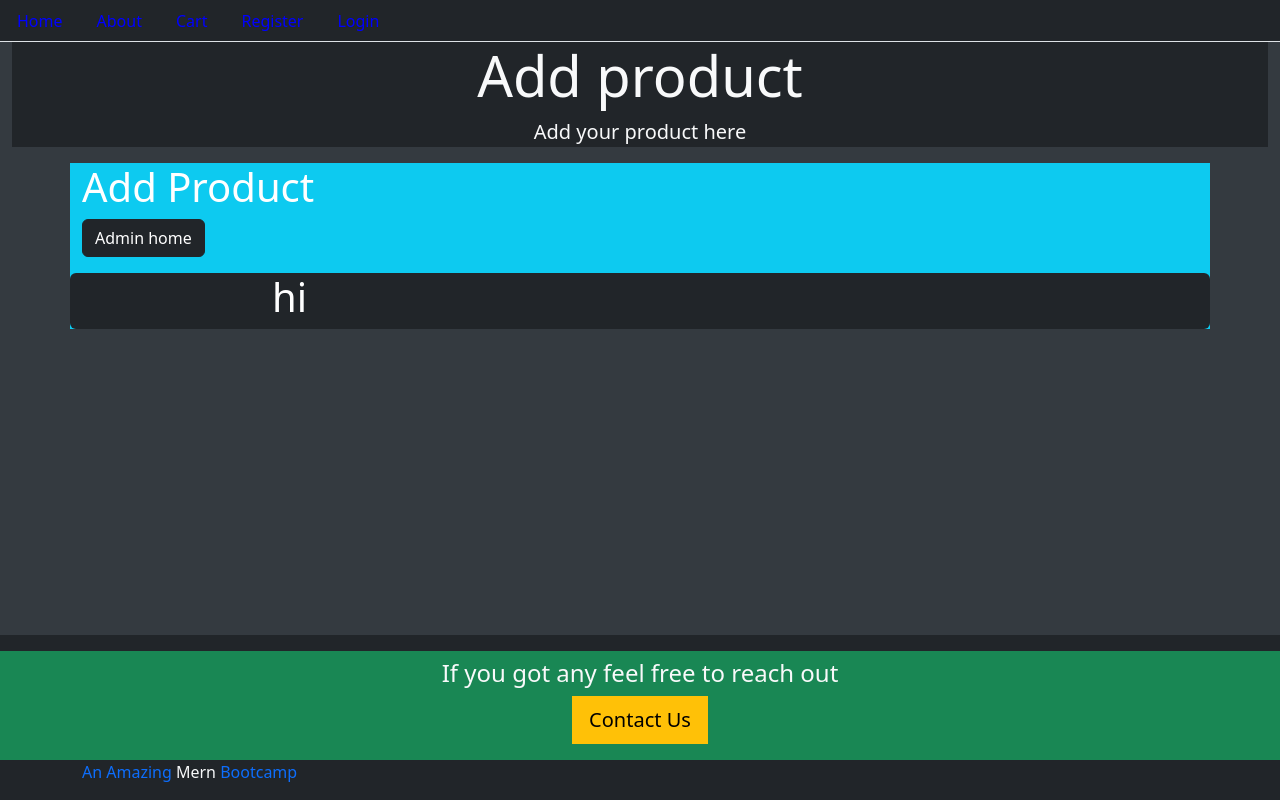
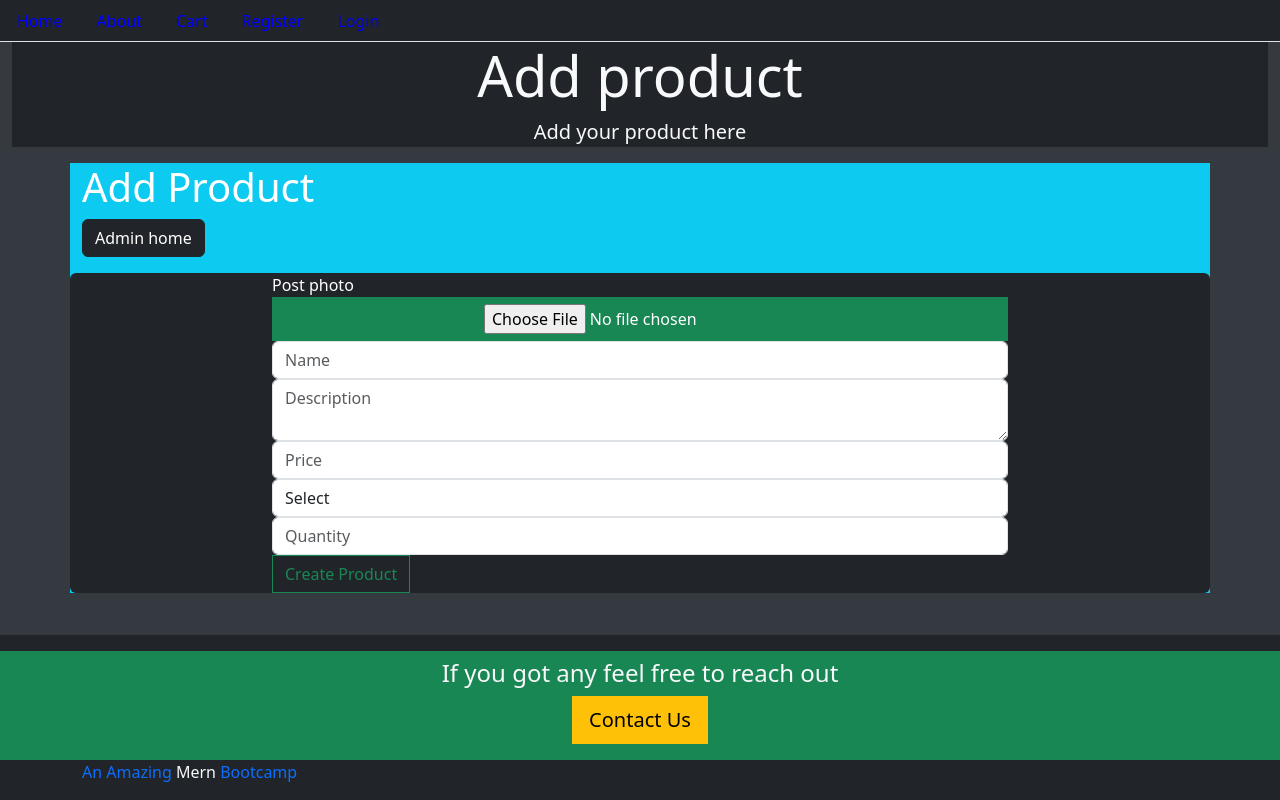
Before and after one commit to Rajit909/MegaProject-E-commerce-, a React (Create React App) app in the folder frontend/: page /admin/create/product in a window 1280 px wide. Built offline with nearby package versions, Linux system fonts and the light colour scheme.

Commit message:
bug fix in addProduct

```diff
--- a/frontend/src/admin/AddProduct.js
+++ b/frontend/src/admin/AddProduct.js
@@ -18,23 +18,18 @@ const AddProduct = () => {
         stock
     } = values
 
-    const test = () => {
-        return(
-            <div>
-            <h1>hi</h1>
-            </div>
-        )
-    }
+
 
     const onSubmit = () =>{
 
     }
 
-    const handleChange = () => {
+    const handleChange = name => event => {
 
     }
 
   const createProductForm = () => {
+    return (
     <form>
     <span>Post photo</span>
     <div className="form-group">
@@ -103,8 +98,9 @@ const AddProduct = () => {
     >
       Create Product
     </button>
-    </form>;
-  };
+  </form>
+)};
+
 
   return (
     <Base
@@ -120,7 +116,6 @@ const AddProduct = () => {
       <div className="row bg-dark text-white rounded">
         <div className="col-md-8 offset-md-2">
       {createProductForm()}
-      {test()}
         </div>
       </div>
     </Base>
```
Lines whose indentation alone changed are shown as unchanged.
